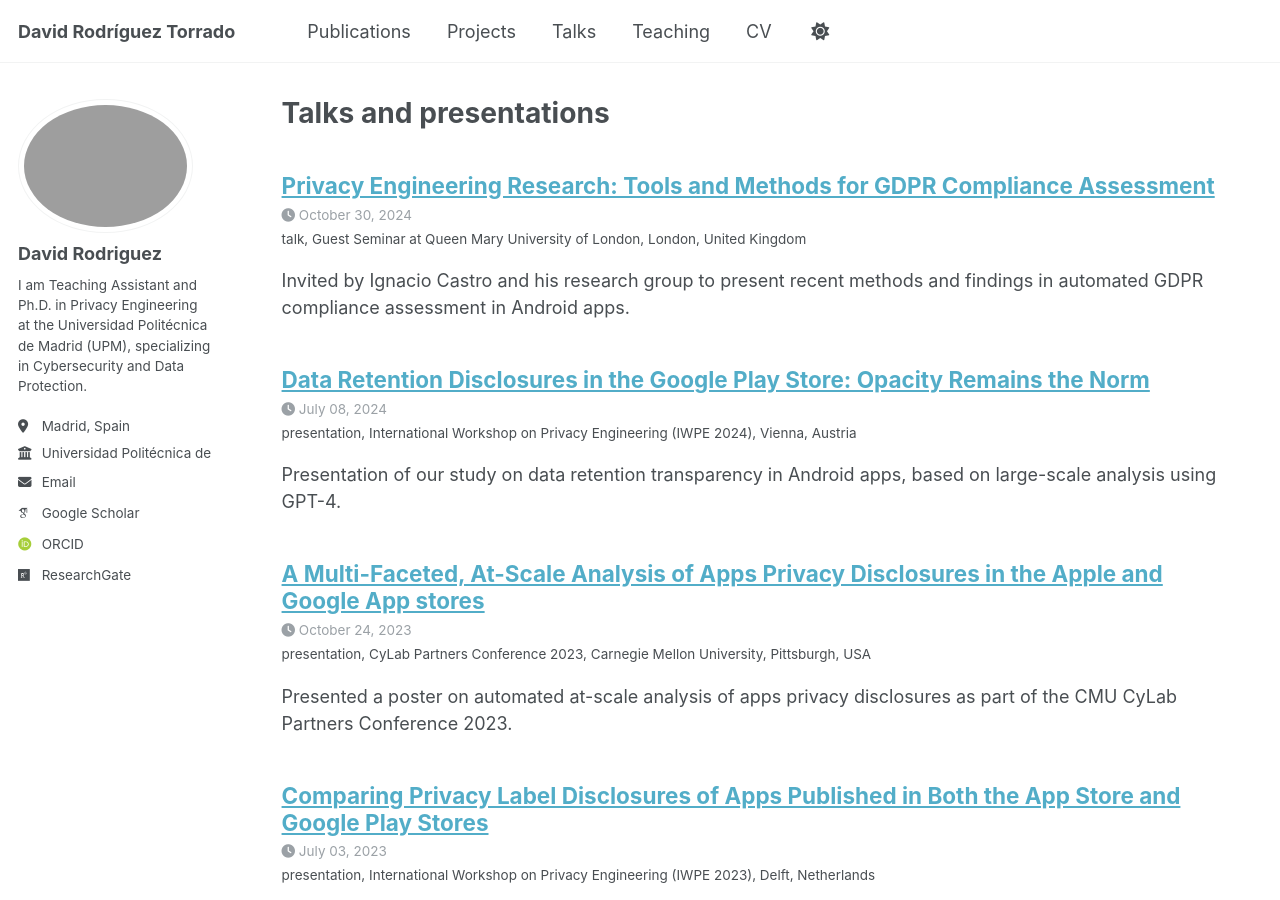
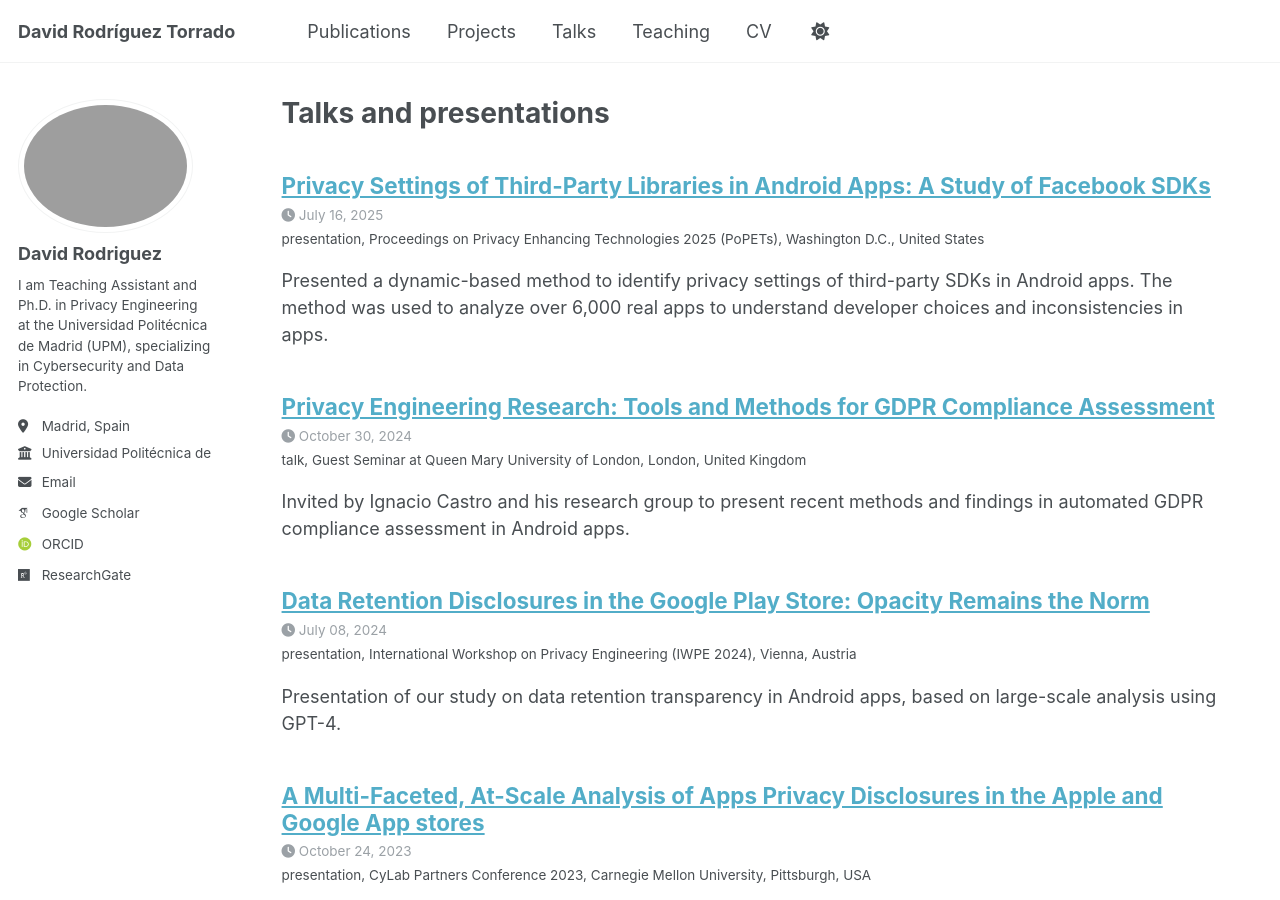
Before and after one commit to DavidRodriguezTorrado/DavidRodriguezTorrado.github.io, a Jekyll site: the page built from _pages/talks.html, in a window 1280 px wide and 900 px high. Built offline with Jekyll 4.4.1, drawn with Linux system fonts in a browser that asks for light colours; some web fonts are replaced.

Commit message:
adding pets

```diff
--- /dev/null
+++ b/_talks/PETs2025.md
@@ -0,0 +1,12 @@
+---
+title: "Privacy Settings of Third-Party Libraries in Android Apps: A Study of Facebook SDKs"
+collection: talks
+type: presentation
+permalink: /talks/pets-2025
+venue: "Proceedings on Privacy Enhancing Technologies 2025 (PoPETs)"
+date: 2025-07-16
+location: "Washington D.C., United States"
+excerpt: "Presented a dynamic-based method to identify privacy settings of third-party SDKs in Android apps. The method was used to analyze over 6,000 real apps to understand developer choices and inconsistencies in apps."
+event_url: "https://petsymposium.org/2025/program.php"
+slides: ""
+---
```
Also changed, not shown: _pages/about.md (+1 -1 lines).
